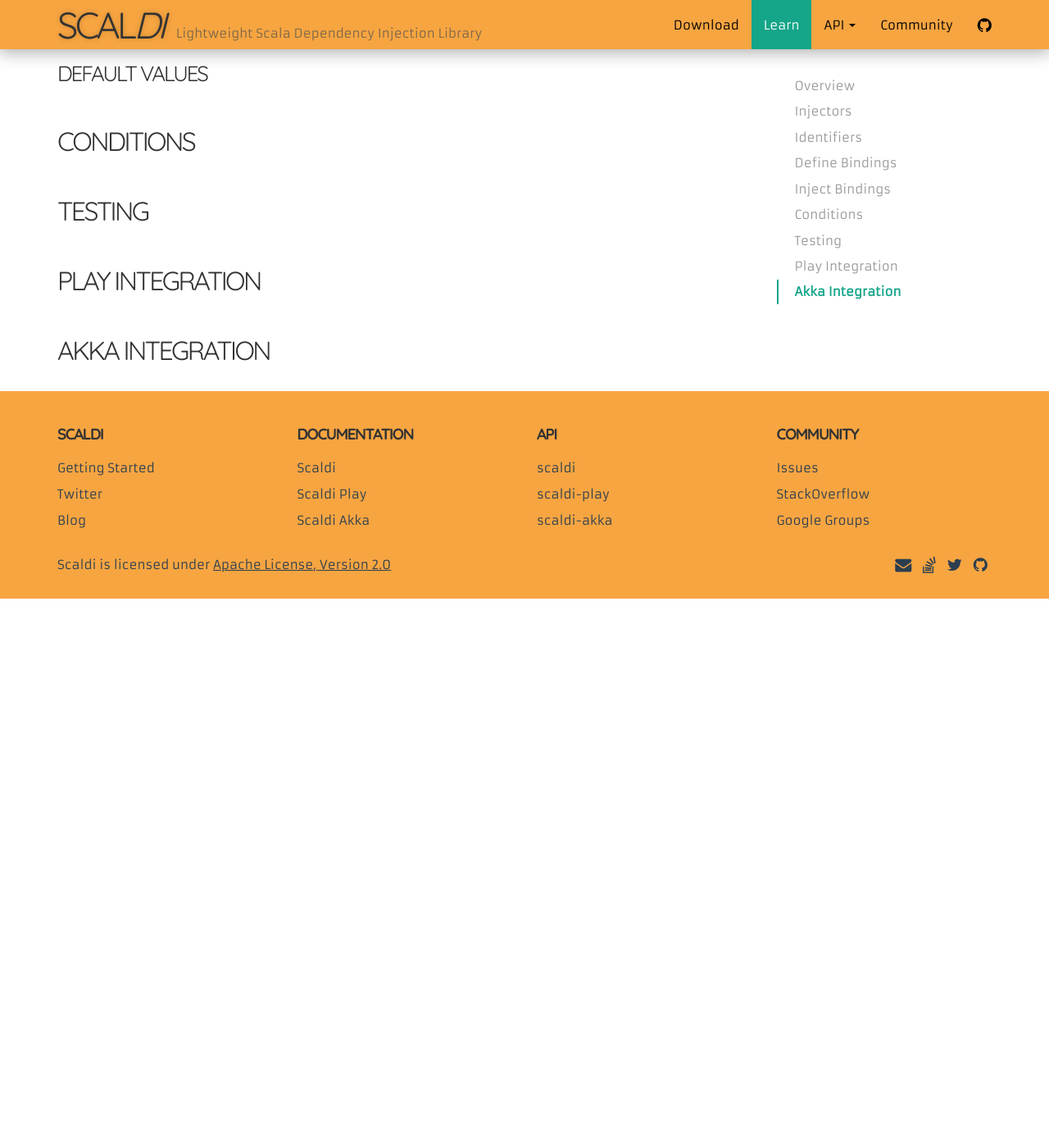
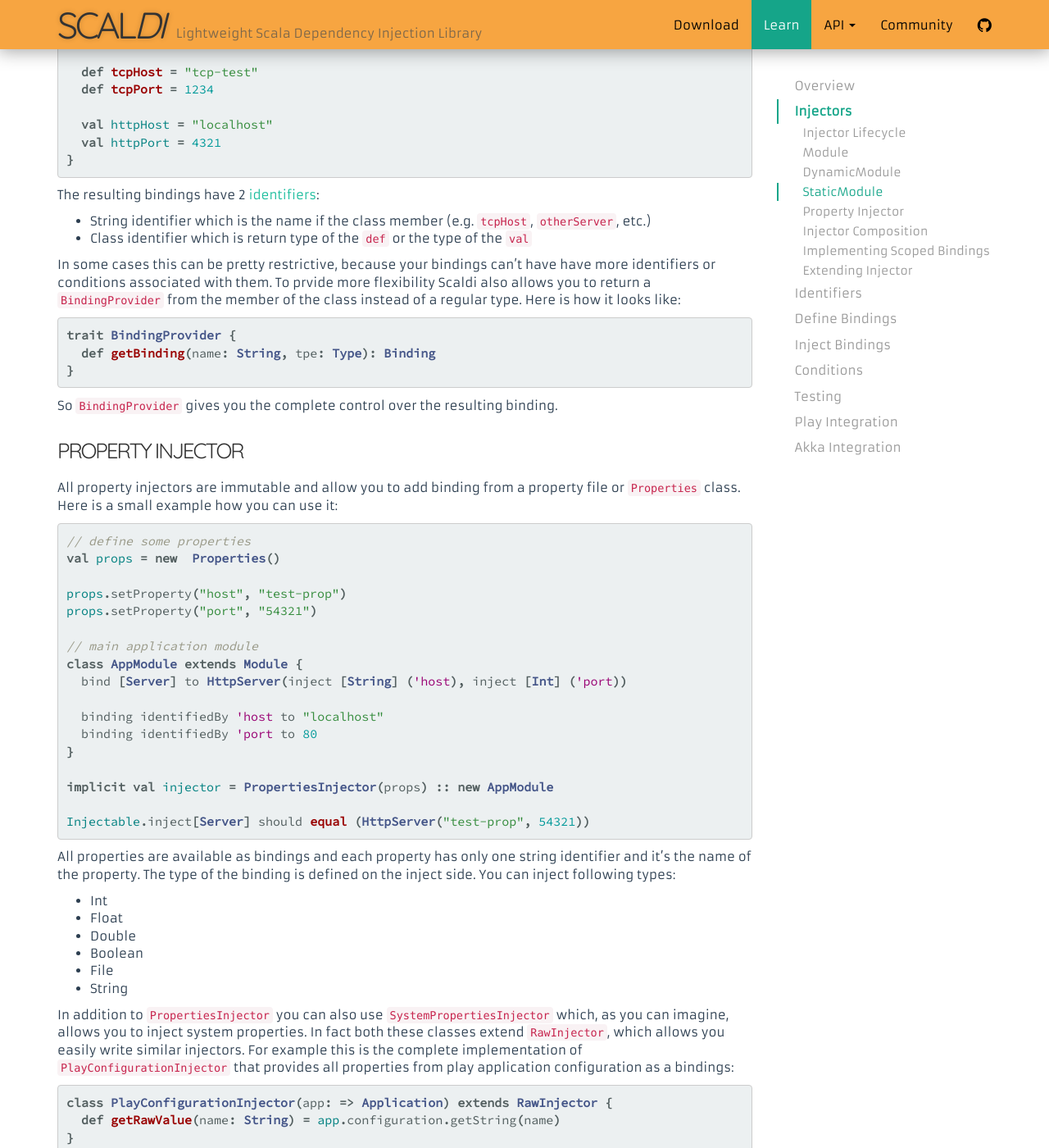
Before and after one commit to scaldi/scaldi-website, a Jekyll site: the page built from learn.md, in a window 1280 px wide and 1400 px high, scrolled down 2977 px. Shown: the whole window at 82% size. Built offline with Jekyll 4.4.1, drawn with Linux system fonts in a browser that asks for light colours; before the commit the page ends 3707 px from its top, so only the background shows below that; some of the changed text lies outside the part shown.

Commit message:
More documentation

```diff
--- a/learn.md
+++ b/learn.md
@@ -97,13 +97,128 @@
 
 ### Module
 
+`Module` is the most common injector that you can use in most cases. It is mutable injector so it can have a lifecycle and it also provides
+nice DSL for the bindings. Here is an example of it's usage:
+
+{% highlight scala %}
+val injector = new Module {
+  binding identifiedBy 'host and 'google to "www.google.com"
+  binding identifiedBy 'host and 'yahoo to "www.yahoo.com"
+  binding identifiedBy 'host and 'github to "www.github.com"
+
+  binding identifiedBy 'server to HttpServer("localhost", 80)
+  binding identifiedBy 'server to None
+  binding identifiedBy 'server to HttpServer("test", 8080)
+
+  binding identifiedBy 'intAdder to ((a: Int, b: Int) => a + b)
+  binding identifiedBy 'stringAdder to ((s1: String, s2: String) => s1 + ", " + s2)
+
+  bind [Int] identifiedBy 'httpPort to 8081
+
+  bind [Server] identifiedBy 'http to
+    HttpServer(inject [String] ('httpHost), inject [Int] ('httpPort))
+
+  binding identifiedBy 'database and "local" to MysqlDatabase("my_app")
+}
+{% endhighlight %}
+
 ### DynamicModule
+
+`DynamicModule` is vary similar to the [Module](#module) so it is also a mutable injector which provides the binding DSL. The only
+difference is that it allows you bind dependencies in a function and not in the body of the subclass. Here is an example if it's usage:
+
+{% highlight scala %}
+implicit val injector = DynamicModule({ module =>
+ module.bind [Int] identifiedBy 'httpPort to 8081
+ module.bind [Server] identifiedBy 'http to
+   HttpServer(inject [String] ('httpHost), inject [Int] ('httpPort))
+ module.binding identifiedBy 'database and "local" to MysqlDatabase("my_app")
+})
+{% endhighlight %}
 
 ### StaticModule
 
+`StaticModule` is an immutable injector that allows you to define binding as `def`s, `val`s and `lazy val`s in the body of the subclass:
+
+{% highlight scala %}
+val module = new StaticModule {
+  lazy val server = new TcpServer
+  lazy val otherServer = HttpServer(inject [String] ("httpHost"), inject [Int] ('httpPort))
+
+  def tcpHost = "tcp-test"
+  def tcpPort = 1234
+
+  val httpHost = "localhost"
+  val httpPort = 4321
+}
+{% endhighlight %}
+
+The resulting bindings have 2 [identifiers](#identifiers):
+
+* String identifier which is the name if the class member (e.g. `tcpHost`, `otherServer`, etc.)
+* Class identifier which is return type of the `def` or the type of the `val`
+
+In some cases this can be pretty restrictive, because your bindings can't have have more identifiers or conditions associated with them.
+To prvide more flexibility Scaldi also allows you to return a `BindingProvider` from the member of the class instead of a regular type.
+Here is how it looks like:
+
+{% highlight scala %}
+trait BindingProvider {
+  def getBinding(name: String, tpe: Type): Binding
+}
+{% endhighlight %}
+
+So `BindingProvider` gives you the complete control over the resulting binding.
+
 ### Property Injector
 
+All property injectors are immutable and allow you to add binding from a property file or `Properties` class. Here is a small example how
+you can use it:
+
+{% highlight scala %}
+// define some properties
+val props = new  Properties()
+
+props.setProperty("host", "test-prop")
+props.setProperty("port", "54321")
+
+// main application module
+class AppModule extends Module {
+  bind [Server] to HttpServer(inject [String] ('host), inject [Int] ('port))
+
+  binding identifiedBy 'host to "localhost"
+  binding identifiedBy 'port to 80
+}
+
+implicit val injector = PropertiesInjector(props) :: new AppModule
+
+Injectable.inject[Server] should equal (HttpServer("test-prop", 54321))
+{% endhighlight %}
+
+All properties are available as bindings and each property has only one string identifier and it's the name of the property.
+The type of the binding is defined on the inject side. You can inject following types:
+
+* Int
+* Float
+* Double
+* Boolean
+* File
+* String
+
+In addition to `PropertiesInjector` you can also use `SystemPropertiesInjector` which, as you can imagine,
+allows you to inject system properties. In fact both these classes extend `RawInjector`, which allows you
+easily write similar injectors. For example this is the complete implementation of `PlayConfigurationInjector`
+that provides all properties from play application configuration as a bindings:
+
+{% highlight scala %}
+class PlayConfigurationInjector(app: => Application) extends RawInjector {
+  def getRawValue(name: String) = app.configuration.getString(name)
+}
+{% endhighlight %}
+
 ### Injector Composition
+
+### Implementing Scoped Bindings
 
 ### Extending Injector
 
@@ -113,6 +228,8 @@
 ## Identifiers
 
 ## Define Bindings
+
+### Binding Overrides
 
 ### Lazy Binding
 
```
